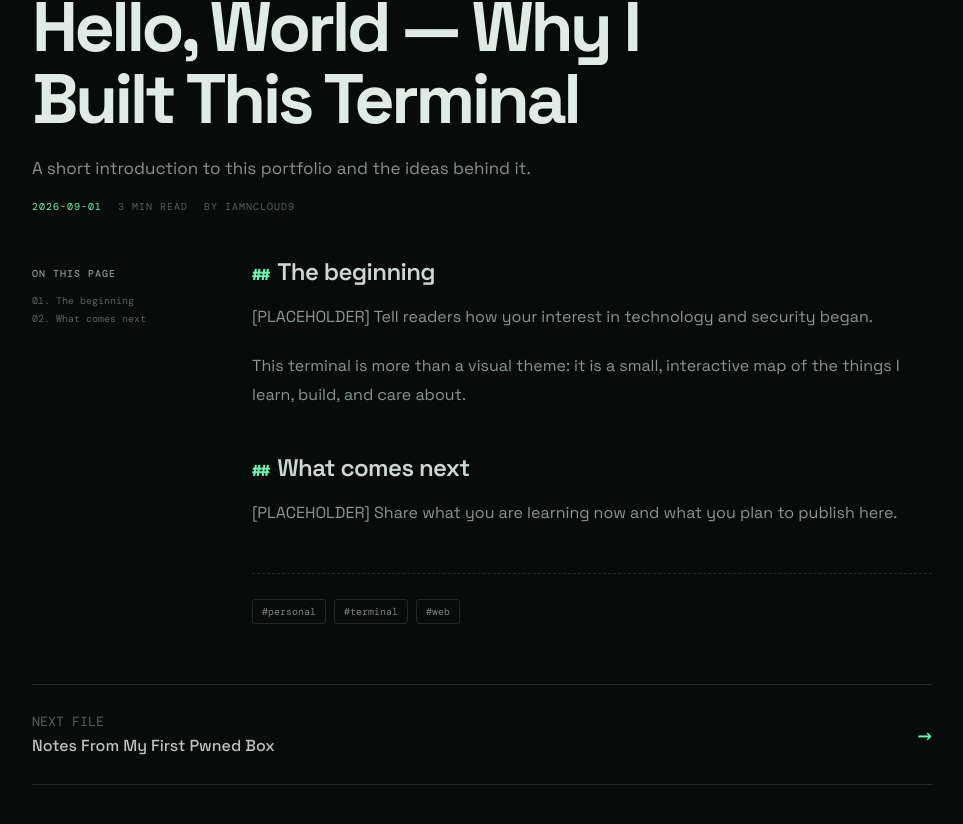
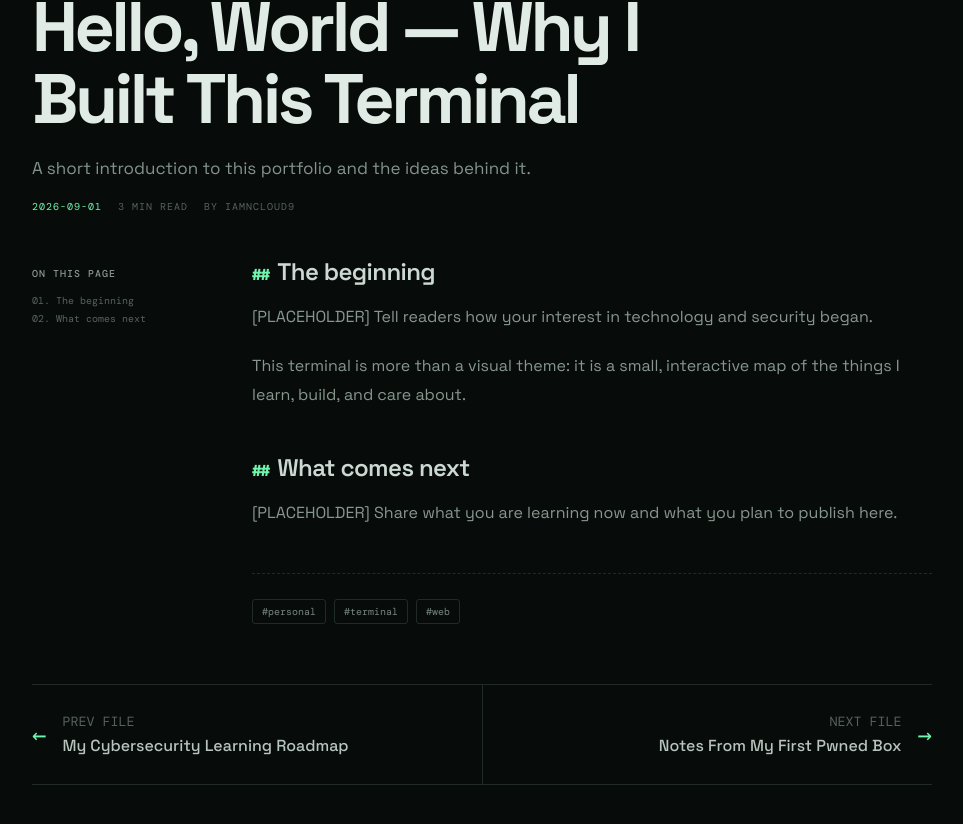
Before and after one commit to iAmncloud9/iamncloud9.github.io, a Next.js app: page /blog/hello-world in a window 1280 px wide. Shown: the part 190-1014 px from the top of the page, without its empty margins (158-1121 px from the left). Built offline with nearby package versions, Linux system fonts and the light colour scheme; a web font is replaced by a local one.

Commit message:
Update prev blog feature

```diff
--- a/src/app/blog/[slug]/page.tsx
+++ b/src/app/blog/[slug]/page.tsx
@@ -19,6 +19,7 @@ export default async function BlogPostPage({ params }: { params: Promise<{ slug:
   const blogIndex = blogs.findIndex((item) => item.slug === slug);
   const blog = blogs[blogIndex];
   if (!blog) notFound();
+  const previousBlog = blogs[(blogIndex - 1 + blogs.length) % blogs.length];
   const nextBlog = blogs[(blogIndex + 1) % blogs.length];
 
   return (
@@ -50,9 +51,14 @@ export default async function BlogPostPage({ params }: { params: Promise<{ slug:
               <div className="blog-tags">{blog.tags.map((tag) => <span key={tag}>#{tag}</span>)}</div>
             </div>
           </div>
-          <Link className="blog-next" href={`/blog/${nextBlog.slug}`}>
-            <span><small>NEXT FILE</small><strong>{nextBlog.title}</strong></span><span>→</span>
-          </Link>
+          <nav className="blog-navigation" aria-label="Blog post navigation">
+            <Link className="blog-next is-prev" href={`/blog/${previousBlog.slug}`}>
+              <span className="blog-navigation-arrow">←</span><span><small>PREV FILE</small><strong>{previousBlog.title}</strong></span>
+            </Link>
+            <Link className="blog-next is-next" href={`/blog/${nextBlog.slug}`}>
+              <span><small>NEXT FILE</small><strong>{nextBlog.title}</strong></span><span className="blog-navigation-arrow">→</span>
+            </Link>
+          </nav>
         </article>
       </div>
     </main>
--- a/src/app/globals.css
+++ b/src/app/globals.css
@@ -316,10 +316,13 @@ kbd { padding: 1px 5px; border: 1px solid #334039; border-bottom-width: 2px; bor
 .blog-copy p { margin: 0 0 19px; color: #87978e; font: 400 16px/1.85 var(--sans); }
 .blog-tags { display: flex; gap: 8px; margin-top: 45px; padding-top: 25px; border-top: 1px dashed var(--border); }
 .blog-tags span { padding: 5px 9px; border: 1px solid var(--border); border-radius: 3px; color: #78877f; font-size: 10px; }
-.blog-next { display: flex; justify-content: space-between; align-items: center; margin-top: 60px; padding: 28px 0; border-top: 1px solid var(--border); border-bottom: 1px solid var(--border); text-decoration: none; }
+.blog-navigation { display: grid; grid-template-columns: repeat(2, minmax(0, 1fr)); margin-top: 60px; border-top: 1px solid var(--border); border-bottom: 1px solid var(--border); }
+.blog-next { display: flex; min-width: 0; align-items: center; gap: 16px; padding: 28px 0; text-decoration: none; }
+.blog-next.is-prev { justify-content: flex-start; padding-right: 24px; }
+.blog-next.is-next { justify-content: flex-end; padding-left: 24px; border-left: 1px solid var(--border); text-align: right; }
 .blog-next small { display: block; color: #55635b; margin-bottom: 5px; }
-.blog-next strong { color: #b8c5be; font: 500 16px var(--sans); }
-.blog-next > span:last-child { color: var(--green); font-size: 24px; }
+.blog-next strong { display: block; color: #b8c5be; font: 500 16px var(--sans); overflow-wrap: anywhere; }
+.blog-navigation-arrow { flex: none; color: var(--green); font-size: 24px; }
 .blog-next:hover strong { color: var(--green); }
 
 @media (max-width: 720px) {
@@ -372,6 +375,9 @@ kbd { padding: 1px 5px; border: 1px solid #334039; border-bottom-width: 2px; bor
   .blog-content { display: block; }
   .blog-aside { position: static; margin-bottom: 35px; }
   .blog-aside a { display: inline; margin-right: 12px; }
+  .blog-navigation { grid-template-columns: 1fr; }
+  .blog-next.is-prev { padding: 22px 0; }
+  .blog-next.is-next { padding: 22px 0; border-top: 1px solid var(--border); border-left: 0; }
 }
 
 @media (prefers-reduced-motion: reduce) {
```
